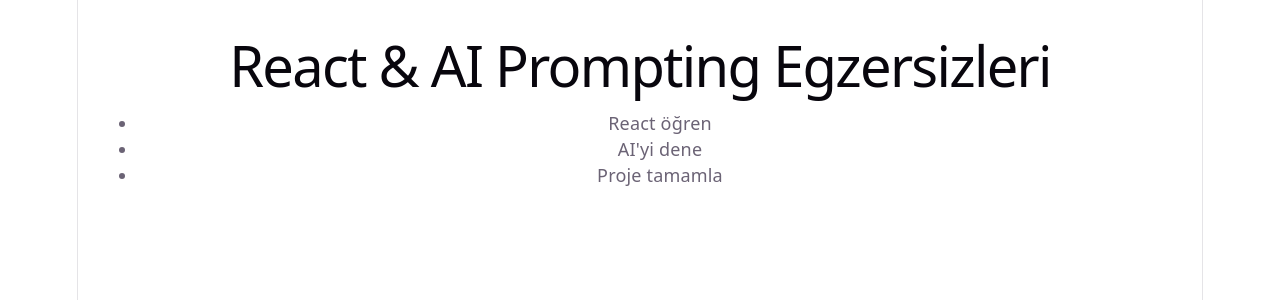
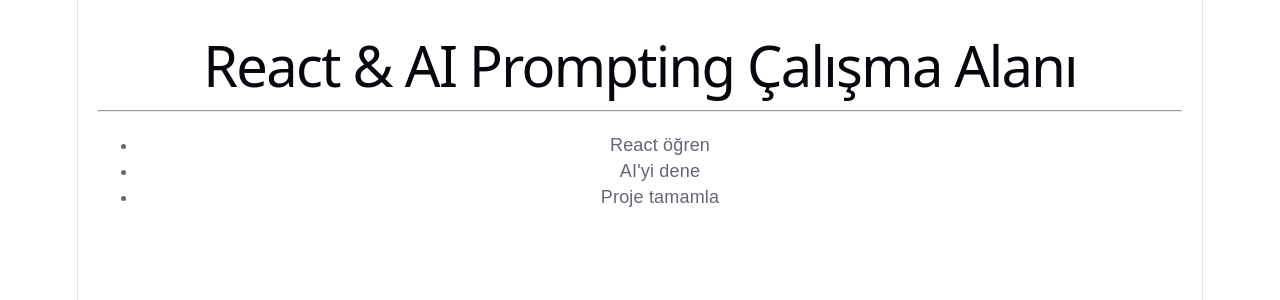
Before and after one commit to gocmensuheda/Prompting-Practices, a React (Vite) app in the folder react-examples/todo-app/: page / in a window 1280 px wide. Shown: the top 300 px of the page. Built offline with nearby package versions, Linux system fonts and the light colour scheme.

Commit message:
to do list güncellendi

```diff
--- a/react-examples/todo-app/src/App.jsx
+++ b/react-examples/todo-app/src/App.jsx
@@ -1,14 +1,29 @@
 // src/App.jsx
-import TodoList from "./TodoPage"; // Egzersiz sayfamızı buraya çağırdık
+import TodoPage from "./TodoPage";
+import BlogPage from "./BlogPost";
 
-// Projenin Çalışabilmesi İçin Ana Giriş Kapısı (Kök Bileşen):
 function App() {
   return (
-    <div style={{ padding: '20px' }}>
-      <h1>React & AI Prompting Egzersizleri</h1>
+    <div style={{ padding: '20px', fontFamily: 'sans-serif' }}>
+      <h1>React & AI Prompting Çalışma Alanı</h1>
+      <hr style={{ margin: '20px 0', borderColor: '#eee' }} />
 
-      {/* Ayrı sayfaya taşıdığımız, promptları içeren Todo listesi burada çalışıyor */}
-      <TodoList />
+      {/*
+        ====================================================
+        🔌 ŞALTER ALANI (Egzersiz Seçici)
+
+        Hangi örneği çalıştırmak istiyorsan onu açık bırak.
+        Diğerinin başına // koyarak kapat!
+        ====================================================
+      */}
+
+      {/* Şu an 1. Egzersiz Aktif: */}
+      <TodoPage />
+
+      {/* 2. Egzersizi çalıştırmak istediğinde üsttekini kapatıp alttakini açabilirsin: */}
+      {/* <BlogPage id="42" /> */}
+
+      {/* ==================================================== */}
     </div>
   );
 }
--- a/react-examples/todo-app/src/BlogPost.jsx
+++ b/react-examples/todo-app/src/BlogPost.jsx
@@ -1,31 +1,20 @@
-import { BrowserRouter as Router, Routes, Route } from "react-router-dom";
-import { useParams } from "react-router-dom"; // prompttan sonra geldi.
+// src/BlogPage.jsx
 
-function App() {
+// ==========================================
+// Konu: React Bileşenlerine Prop ile Veri Gönderme
+// Örnek 2: BlogPost Bileşeni
+// ==========================================
+
+// Verilen Prompt:
+// "BlogPost komponentinde dışarıdan gönderilen bir id proprosunu yakala ve göster."
+
+// AI'ın Ürettiği Çözüm Kodu:
+export default function BlogPage({ id }) {
   return (
-    <Router>
-      <Routes>
-        <Route path="/" element={<Home />} />
-        <Route path="/blog/:id" element={<BlogPost />} />
-      </Routes>
-    </Router>
+    <div style={{ padding: '20px', background: '#f5f5f5', border: '1px solid #ddd', borderRadius: '8px' }}>
+      <h2>📁 Egzersiz 2: Blog Detay Sayfası</h2>
+      {/* App.jsx'teki şalterden gönderdiğimiz ID buraya basılır */}
+      <p>Gönderilen ID numarası: <strong>{id}</strong></p>
+    </div>
   );
 }
-
-// verilen prompt: "BlogPost komponentinde useParams kullanarak id parametresini yakala ve bir yazı başlığı göster."
-
-
-
-function Home() {
-  return <h1>Ana Sayfa</h1>;
-}
-
-function BlogPost() {
-  // URL'deki :id parametresini yakala
-  const { id } = useParams();
-
-  // Başlık olarak ekrana yazdır
-  return <h1>Blog Yazısı: {id}</h1>;
-}
-
-export default App;
```
